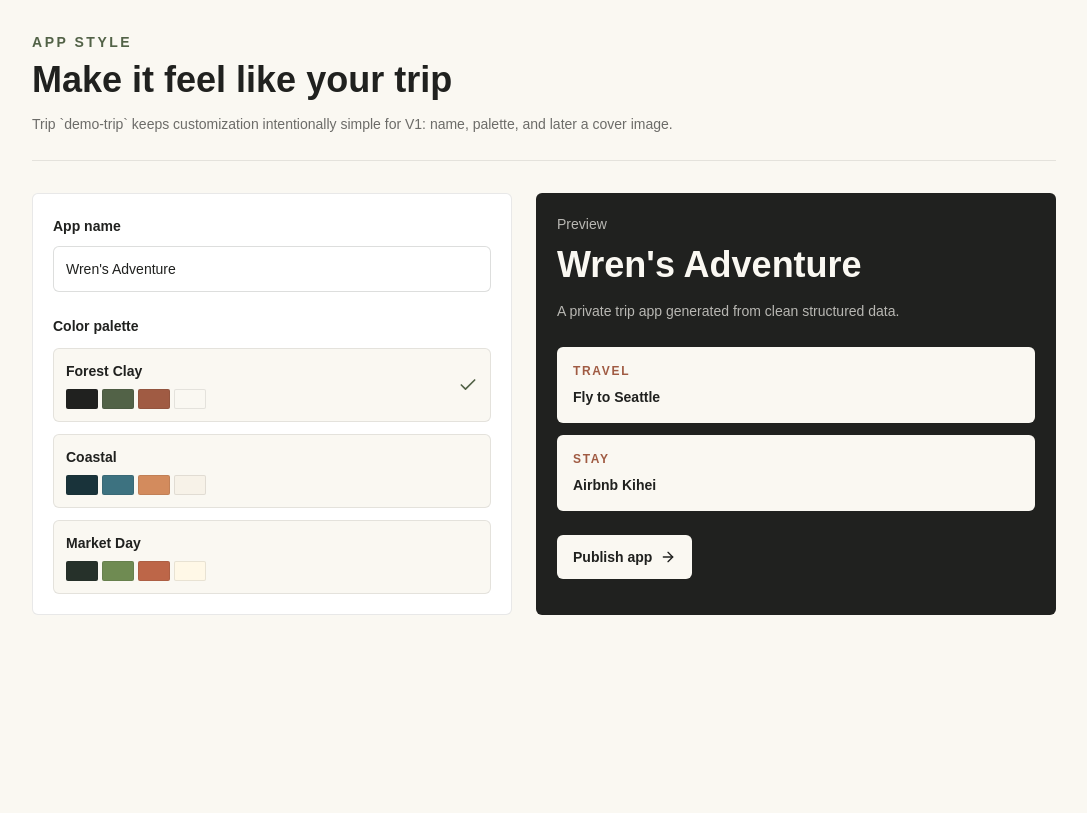
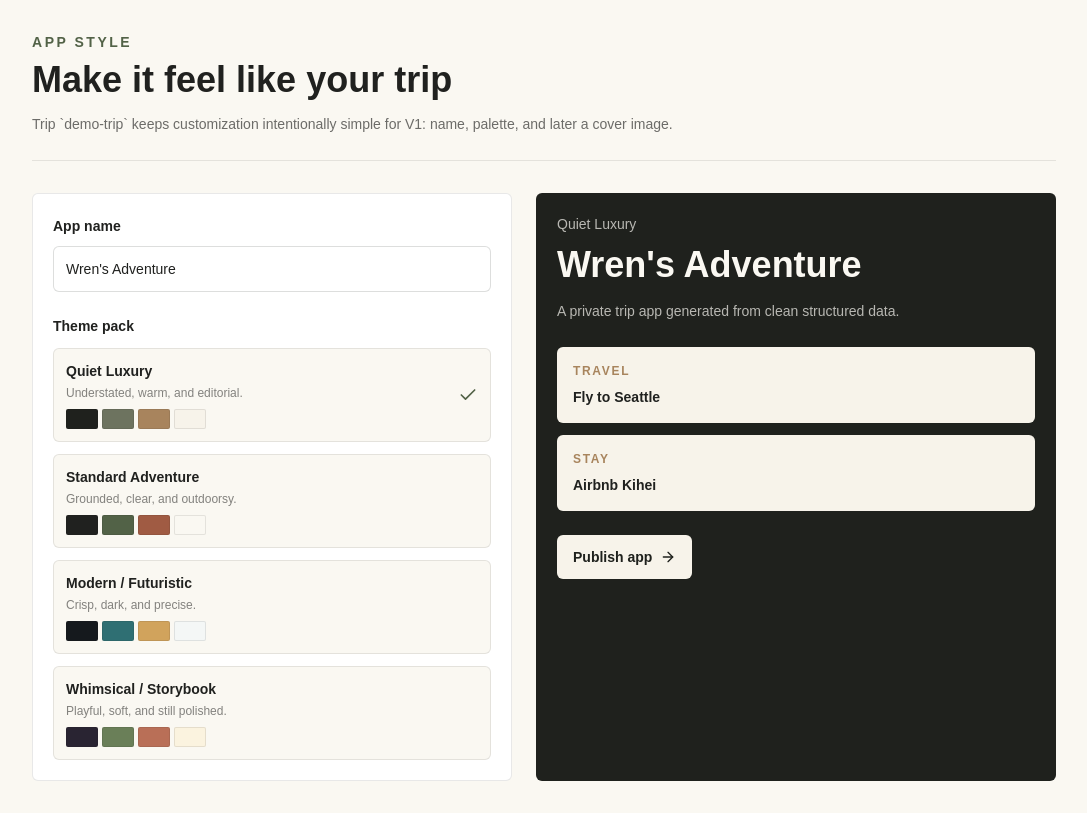
Before and after one commit to slamerow/roamwoven, a Next.js app: page /maker/trips/demo-trip/style in a window 1280 px wide. Shown: the whole page, without its empty margins (96-1183 px from the left). Built offline with nearby package versions, Linux system fonts and the light colour scheme.

Commit message:
Align product plan with premium privacy-first positioning

```diff
--- a/app/page.tsx
+++ b/app/page.tsx
@@ -2,7 +2,7 @@ import Link from "next/link";
 import { ArrowRight, FileText, Lock, Smartphone } from "lucide-react";
 
 const steps = [
-  "Pay once for your trip",
+  "Pay $25 once for your trip",
   "Upload confirmations, screenshots, docs, and notes",
   "Answer a guided review",
   "Publish a private mobile trip app"
@@ -22,7 +22,8 @@ export default function HomePage() {
           <p className="mt-6 max-w-2xl text-lg leading-8 text-ink/75">
             Drop in the confirmations, screenshots, PDFs, spreadsheets, and notes
             you already have. Roamwoven structures the trip, asks what is unclear,
-            and builds a mobile app your family can actually use on the road.
+            and builds a private mobile app your family can actually use on the
+            road, from the planner in seat 12A to grandma following along at home.
           </p>
           <div className="mt-8 flex flex-wrap gap-3">
             <Link
@@ -73,7 +74,7 @@ export default function HomePage() {
             </div>
             <div className="rounded-md bg-clay p-4 text-paper">
               <Lock size={22} />
-              <p className="mt-4 text-sm font-semibold">Paid processing</p>
+              <p className="mt-4 text-sm font-semibold">Private sharing</p>
             </div>
           </div>
         </div>
--- a/components/style-settings-panel.tsx
+++ b/components/style-settings-panel.tsx
@@ -4,25 +4,33 @@ import { useState } from "react";
 import Link from "next/link";
 import { ArrowRight, Check } from "lucide-react";
 
-const palettes = [
+const themes = [
   {
-    name: "Forest Clay",
+    name: "Quiet Luxury",
+    description: "Understated, warm, and editorial.",
+    colors: ["#1f211d", "#6d735f", "#a8845d", "#f7f3ea"],
+  },
+  {
+    name: "Standard Adventure",
+    description: "Grounded, clear, and outdoorsy.",
     colors: ["#20211f", "#526247", "#a05b43", "#faf8f2"],
   },
   {
-    name: "Coastal",
-    colors: ["#19333a", "#3d7280", "#d38b5d", "#f7f2e8"],
+    name: "Modern / Futuristic",
+    description: "Crisp, dark, and precise.",
+    colors: ["#15191d", "#2f6f73", "#d1a35c", "#f4f7f6"],
   },
   {
-    name: "Market Day",
-    colors: ["#26312a", "#6f8b52", "#bd6648", "#fff8e7"],
+    name: "Whimsical / Storybook",
+    description: "Playful, soft, and still polished.",
+    colors: ["#292432", "#6a7f58", "#b96f57", "#fbf3df"],
   },
 ];
 
 export function StyleSettingsPanel({ tripId }: { tripId: string }) {
   const [appName, setAppName] = useState("Wren's Adventure");
-  const [paletteIndex, setPaletteIndex] = useState(0);
-  const palette = palettes[paletteIndex];
+  const [themeIndex, setThemeIndex] = useState(0);
+  const theme = themes[themeIndex];
 
   return (
     <section className="mt-8 grid gap-6 lg:grid-cols-[0.48fr_0.52fr]">
@@ -37,17 +45,20 @@ export function StyleSettingsPanel({ tripId }: { tripId: string }) {
         </label>
 
         <div className="mt-6">
-          <p className="text-sm font-semibold text-ink">Color palette</p>
+          <p className="text-sm font-semibold text-ink">Theme pack</p>
           <div className="mt-3 space-y-3">
-            {palettes.map((option, index) => (
+            {themes.map((option, index) => (
               <button
                 key={option.name}
                 className="flex w-full items-center justify-between rounded-md border border-ink/10 bg-paper p-3 text-left"
                 type="button"
-                onClick={() => setPaletteIndex(index)}
+                onClick={() => setThemeIndex(index)}
               >
                 <div>
                   <p className="text-sm font-semibold text-ink">{option.name}</p>
+                  <p className="mt-1 text-xs text-ink/55">
+                    {option.description}
+                  </p>
                   <div className="mt-2 flex gap-1">
                     {option.colors.map((color) => (
                       <span
@@ -58,7 +69,7 @@ export function StyleSettingsPanel({ tripId }: { tripId: string }) {
                     ))}
                   </div>
                 </div>
-                {index === paletteIndex ? (
+                {index === themeIndex ? (
                   <Check className="text-moss" size={20} />
                 ) : null}
               </button>
@@ -69,9 +80,9 @@ export function StyleSettingsPanel({ tripId }: { tripId: string }) {
 
       <div
         className="rounded-md border border-ink/10 p-5 text-paper"
-        style={{ backgroundColor: palette.colors[0] }}
+        style={{ backgroundColor: theme.colors[0] }}
       >
-        <p className="text-sm text-paper/70">Preview</p>
+        <p className="text-sm text-paper/70">{theme.name}</p>
         <h2 className="mt-2 text-4xl font-semibold leading-tight">
           {appName || "Untitled Trip"}
         </h2>
@@ -79,14 +90,14 @@ export function StyleSettingsPanel({ tripId }: { tripId: string }) {
           A private trip app generated from clean structured data.
         </p>
         <div className="mt-6 space-y-3">
-          <div className="rounded-md p-4 text-ink" style={{ backgroundColor: palette.colors[3] }}>
-            <p className="text-xs font-semibold uppercase tracking-[0.14em]" style={{ color: palette.colors[2] }}>
+          <div className="rounded-md p-4 text-ink" style={{ backgroundColor: theme.colors[3] }}>
+            <p className="text-xs font-semibold uppercase tracking-[0.14em]" style={{ color: theme.colors[2] }}>
               Travel
             </p>
             <p className="mt-2 text-sm font-semibold">Fly to Seattle</p>
           </div>
-          <div className="rounded-md p-4 text-ink" style={{ backgroundColor: palette.colors[3] }}>
-            <p className="text-xs font-semibold uppercase tracking-[0.14em]" style={{ color: palette.colors[2] }}>
+          <div className="rounded-md p-4 text-ink" style={{ backgroundColor: theme.colors[3] }}>
+            <p className="text-xs font-semibold uppercase tracking-[0.14em]" style={{ color: theme.colors[2] }}>
               Stay
             </p>
             <p className="mt-2 text-sm font-semibold">Airbnb Kihei</p>
@@ -95,7 +106,7 @@ export function StyleSettingsPanel({ tripId }: { tripId: string }) {
         <Link
           href={`/maker/trips/${tripId}/publish`}
           className="mt-6 inline-flex items-center gap-2 rounded-md px-4 py-3 text-sm font-semibold"
-          style={{ backgroundColor: palette.colors[3], color: palette.colors[0] }}
+          style={{ backgroundColor: theme.colors[3], color: theme.colors[0] }}
         >
           Publish app
           <ArrowRight size={16} />
```
Also changed, not shown: 3 other files (tests, documents, lock files or other folders).
